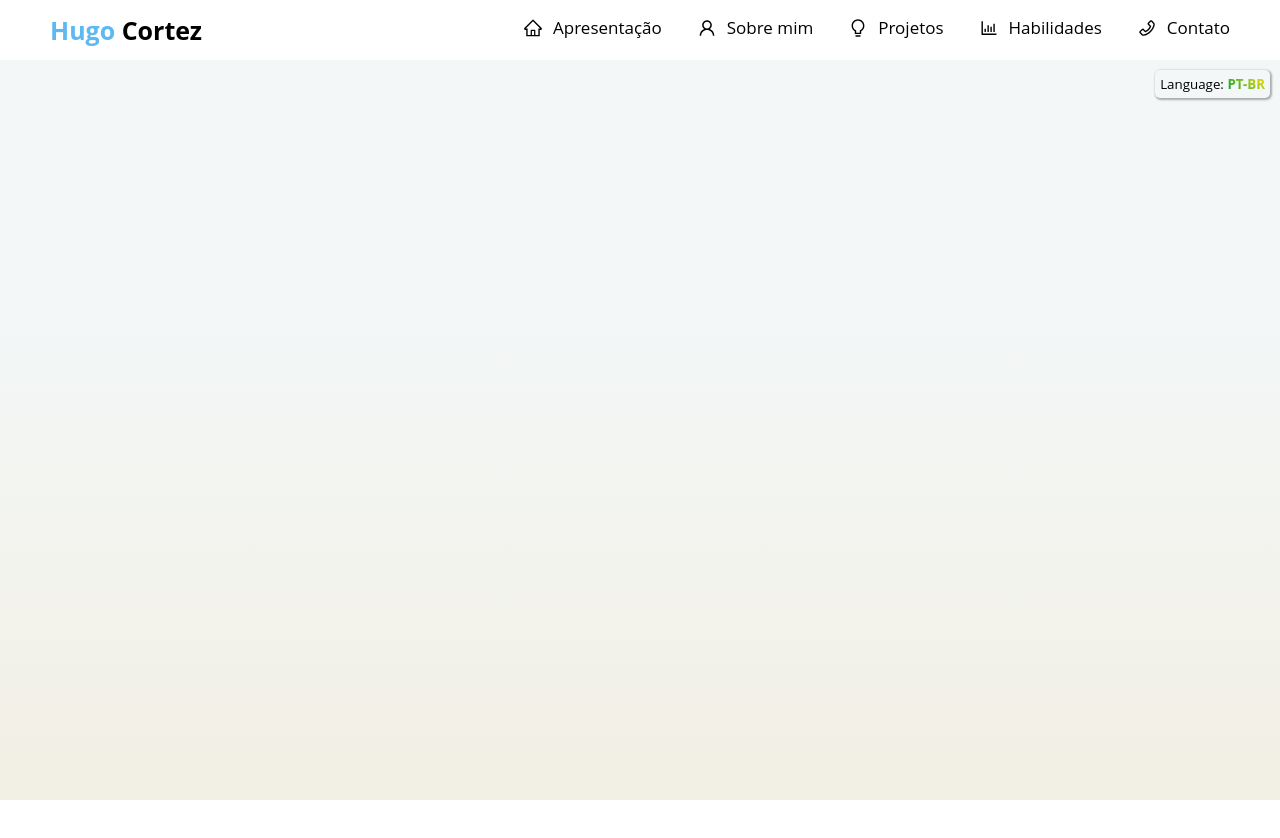
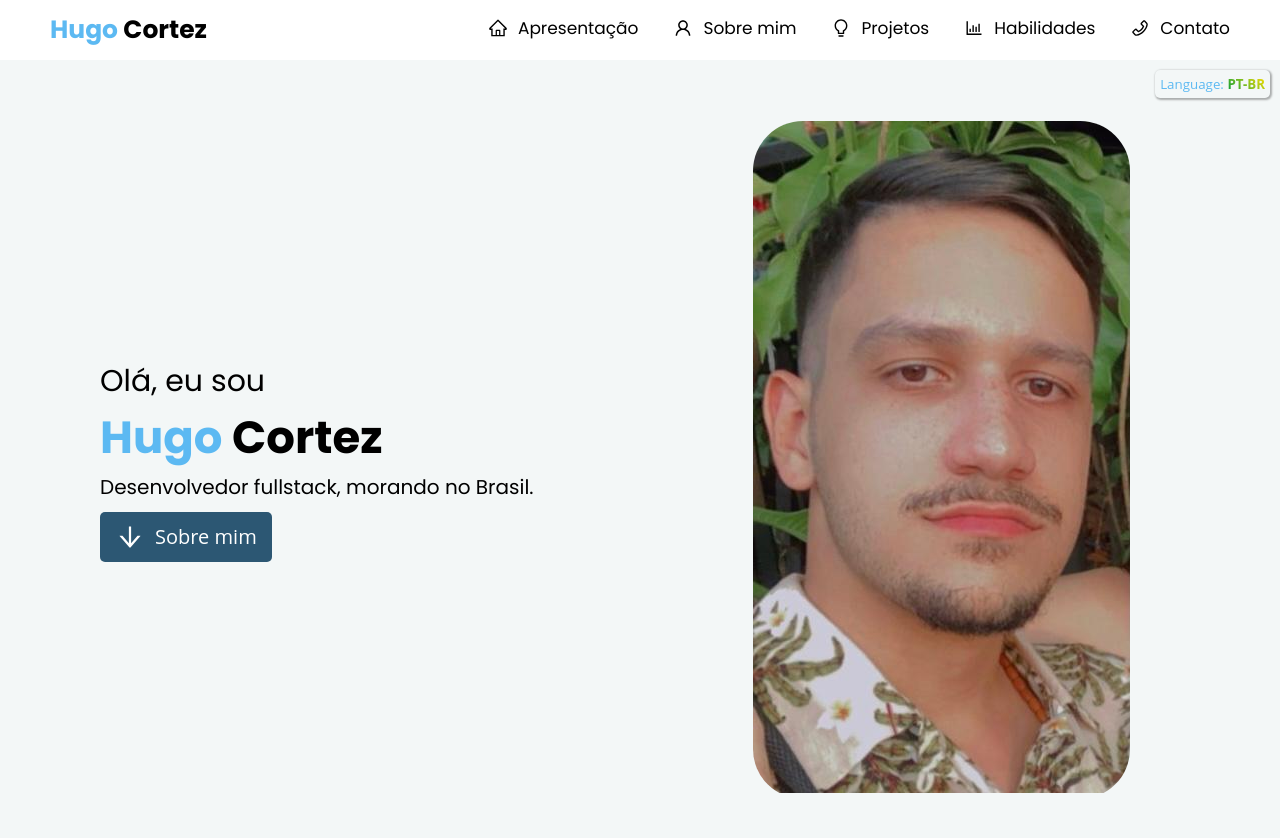
Before and after one commit to HugoCortezL/atualPortifolio, a React (Vite) app: page / in a window 1280 px wide. Shown: the top 838 px of the page. Before the commit the page ends 800 px from the top, so only its background shows below. Built offline with nearby package versions, Linux system fonts and the light colour scheme.

Commit message:
presentation component ready

```diff
--- a/index.html
+++ b/index.html
@@ -6,6 +6,9 @@
     <title>Portifólio - Hugo Cortez</title>
   </head>
   <body>
+    <style>
+      @import url('https://fonts.googleapis.com/css2?family=Poppins:ital,wght@0,100;0,200;0,300;0,400;0,500;0,600;0,700;0,800;0,900;1,100;1,200;1,300;1,400;1,500;1,600;1,700;1,800;1,900&display=swap');
+    </style>
     <div id="root"></div>
     <script type="module" src="/src/main.jsx"></script>
   </body>
--- a/src/assets/translation/en-us.json
+++ b/src/assets/translation/en-us.json
@@ -7,5 +7,11 @@
             "Skills",
             "Contact"
         ]
+    },
+    {
+        "presentation": [
+            "Hello, I'm",
+            "Fullstack developer, based on Brazil."
+        ]
     }
 ]
--- a/src/assets/translation/pt-br.json
+++ b/src/assets/translation/pt-br.json
@@ -7,5 +7,11 @@
             "Habilidades",
             "Contato"
         ]
+    },
+    {
+        "presentation": [
+            "Olá, eu sou",
+            "Desenvolvedor fullstack, morando no Brasil."
+        ]
     }
 ]
--- /dev/null
+++ b/src/components/Presentation/index.jsx
@@ -0,0 +1,41 @@
+import {PresentationContainer} from './styles'
+import myPhoto from '../../assets/images/my-photo.jpeg'
+import {AiOutlineArrowDown} from 'react-icons/ai'
+import {useState, useEffect} from 'react'
+import ptBrWords from '../../assets/translation/pt-br.json'
+import enUsWords from '../../assets/translation/en-us.json'
+
+export default function Presentation(props) {
+    const [languageUsage, setLanguageUsage] = useState(ptBrWords)
+
+    useEffect(() => {
+        if(props.language === 'PT-BR'){
+            setLanguageUsage(ptBrWords)
+        }else{
+            setLanguageUsage(enUsWords)
+        }
+    }, [props.language])
+
+    return(
+        <PresentationContainer>
+            <div className='text'>
+                <p>
+                    {languageUsage[1].presentation[0]}
+                </p>
+                <p className="my-name">
+                    <span>Hugo</span> Cortez
+                </p>
+                <p className="description">
+                {languageUsage[1].presentation[1]}
+                </p>
+                <button>
+                    <AiOutlineArrowDown size={30}/> <span>{languageUsage[0].header[1]}</span>
+                </button>
+            </div>
+            <div className='image'>
+                <img src={myPhoto} />
+            </div>
+
+        </PresentationContainer>
+    )
+}
--- /dev/null
+++ b/src/components/Presentation/styles.jsx
@@ -0,0 +1,63 @@
+import styled from 'styled-components'
+
+export const PresentationContainer = styled.div`
+    height: 100vh;
+    padding: 0 50px;
+    @media (min-width: 1100px) {
+        padding-left: 100px;
+        padding-right: 150px;
+    }
+    @media (min-width: 1300px) {
+        padding-left: 200px;
+        padding-right: 250px;
+    }
+    display: flex;
+    align-items: center;
+    justify-content: center;
+    @media (min-width: 900px) {
+        justify-content: space-between;
+    }
+    div.text{
+        p{
+            font-size: 30px;
+            &.my-name{
+                font-size: 45px;
+                font-weight: bold;
+                span{
+                    color: #5CB9F2;
+                }
+            }
+            &.description{
+                font-size: 20px;
+                margin-bottom: 10px;
+            }
+        }
+        button{
+            display: flex;
+            align-items: center;
+            font-size: 20px;
+            padding: 10px 15px;
+            cursor: pointer;
+            transition: padding 0.5s;
+            background-color: #2C5773;
+            color: #FFFFFF;
+            border: none;
+            border-radius: 5px;
+            span{
+                margin-left: 10px;
+            }
+            &:hover{
+                padding: 10px 40px;
+                transition: padding 0.5s;
+            }
+        }
+    }
+    div.image{
+        display: none;
+        @media (min-width: 900px) {
+            display: inline-block;
+            border-radius: 50px;
+            overflow: hidden;
+        }
+    }
+`
--- a/src/pages/Home/index.jsx
+++ b/src/pages/Home/index.jsx
@@ -1,5 +1,6 @@
 import {Container} from './styles'
 import Header from '../../components/Header'
+import Presentation from '../../components/Presentation'
 import {useState} from 'react'
 
 export default function Home() {
@@ -15,8 +16,9 @@ export default function Home() {
 
     return(
         <Container>
+            <button onClick={handlerLanguageChange} className={`language-button ${languageUsage}`}> Language: <span>{languageUsage}</span></button>
             <Header language={languageUsage}/>
-            <button onClick={handlerLanguageChange} className={`language-button ${languageUsage}`}> Language: <span>{languageUsage}</span></button>
+            <Presentation language={languageUsage}/>
         </Container>
     )
 }
--- a/src/pages/Home/styles.jsx
+++ b/src/pages/Home/styles.jsx
@@ -11,6 +11,7 @@ export const Container = styled.div`
         top: 70px;
         right: 10px;
         box-shadow: 1px 1px 2px 1px rgba(0,0,0,0.3);
+        color: #5CB9F2;
         cursor: pointer;
         span{
             font-weight: bold;
--- a/src/styles/global.jsx
+++ b/src/styles/global.jsx
@@ -9,8 +9,8 @@ export default createGlobalStyle`
     }
     body{
         font-size: 13px;
-        background: linear-gradient(to bottom, #F3F7F7 40%, #F2EFE4 100%);
-        font-family: "Open Sans", sans-serif;
+        background:  #F3F7F7;
+        font-family: "Poppins", sans-serif;
         -webkit-font-smoothing: antialiased !important;
         -webkit-text-size-adjust: 100% !important;
         min-height: 100vh;
```
Also changed, not shown: src/assets/images/my-photo.jpeg (added).
